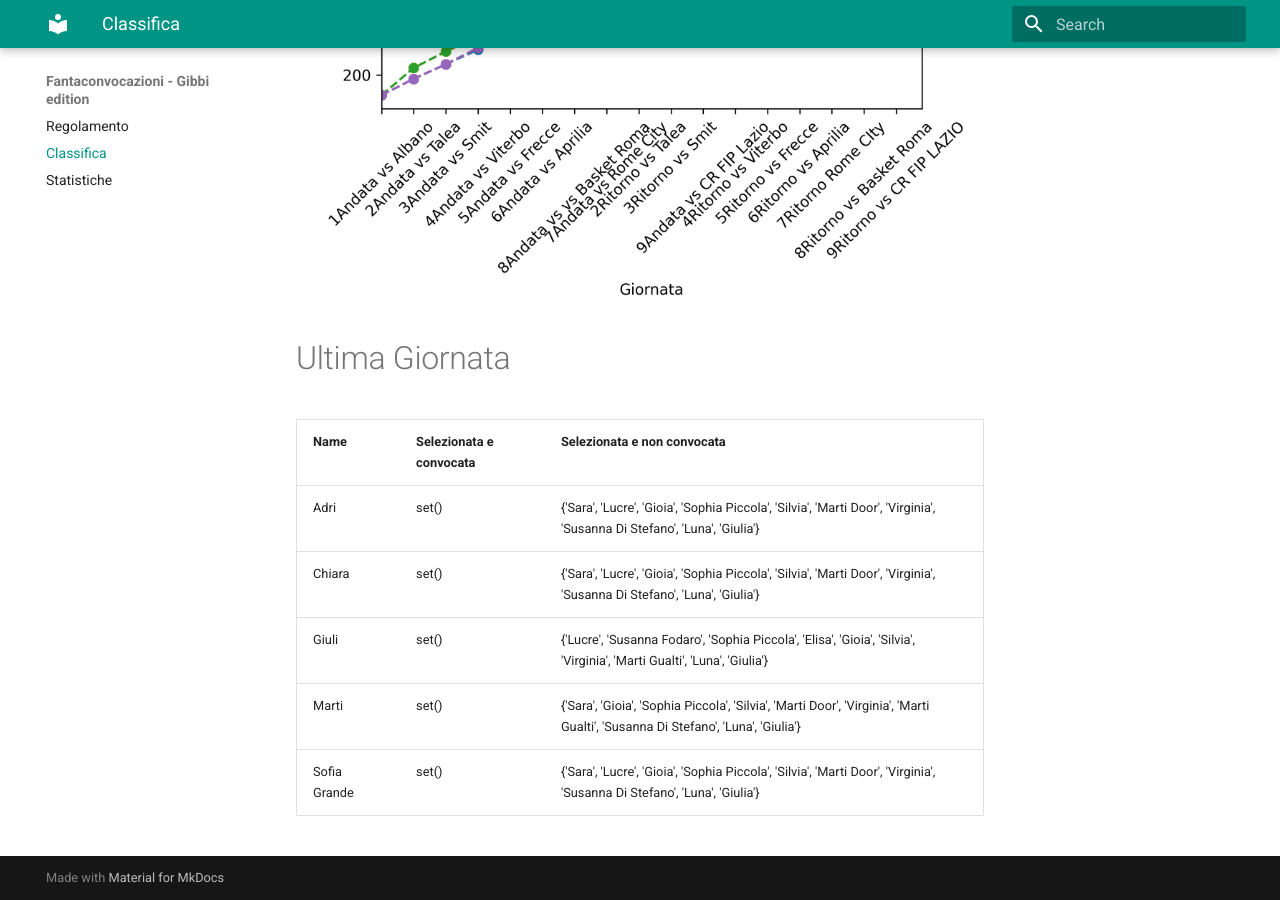
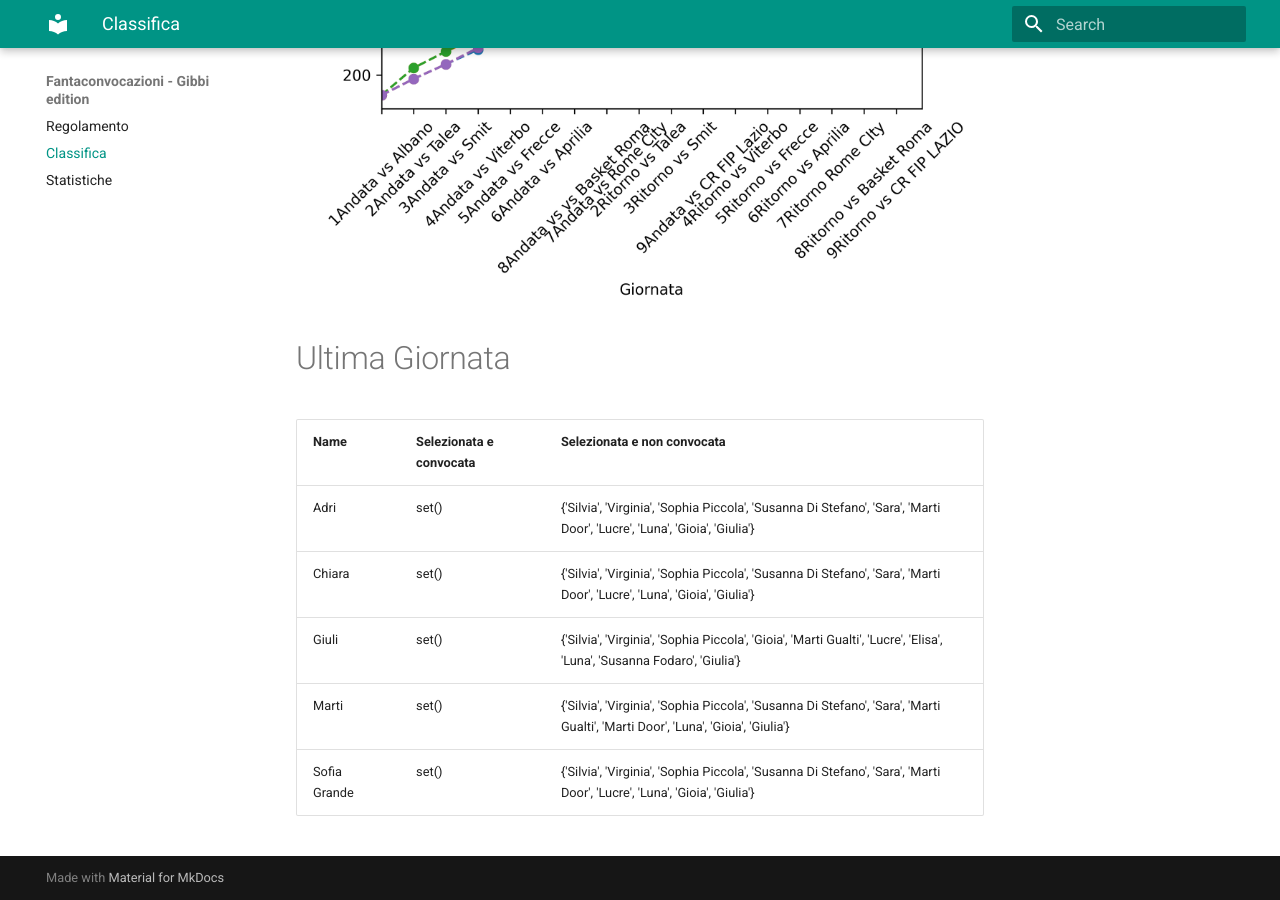
Before and after one commit to martinig94/fantagibbi, an MkDocs documentation site: the page built from docs/Classifica.md, in a window 1280 px wide and 900 px high, scrolled down 810 px. Built offline with MkDocs 1.6.1 and Material for MkDocs 9.7.7, drawn with Linux system fonts in a browser that asks for light colours.

Commit message:
Auto-update from main.py

```diff
--- a/docs/Classifica.md
+++ b/docs/Classifica.md
@@ -18,9 +18,9 @@
 <!-- START_TABLE CORRECT -->
 | Name         | Selezionata e convocata   | Selezionata e non convocata                                                                                                     |
 |:-------------|:--------------------------|:--------------------------------------------------------------------------------------------------------------------------------|
-| Adri         | set()                     | {'Sara', 'Lucre', 'Gioia', 'Sophia Piccola', 'Silvia', 'Marti Door', 'Virginia', 'Susanna Di Stefano', 'Luna', 'Giulia'}        |
-| Chiara       | set()                     | {'Sara', 'Lucre', 'Gioia', 'Sophia Piccola', 'Silvia', 'Marti Door', 'Virginia', 'Susanna Di Stefano', 'Luna', 'Giulia'}        |
-| Giuli        | set()                     | {'Lucre', 'Susanna Fodaro', 'Sophia Piccola', 'Elisa', 'Gioia', 'Silvia', 'Virginia', 'Marti Gualti', 'Luna', 'Giulia'}         |
-| Marti        | set()                     | {'Sara', 'Gioia', 'Sophia Piccola', 'Silvia', 'Marti Door', 'Virginia', 'Marti Gualti', 'Susanna Di Stefano', 'Luna', 'Giulia'} |
-| Sofia Grande | set()                     | {'Sara', 'Lucre', 'Gioia', 'Sophia Piccola', 'Silvia', 'Marti Door', 'Virginia', 'Susanna Di Stefano', 'Luna', 'Giulia'}        |
+| Adri         | set()                     | {'Silvia', 'Virginia', 'Sophia Piccola', 'Susanna Di Stefano', 'Sara', 'Marti Door', 'Lucre', 'Luna', 'Gioia', 'Giulia'}        |
+| Chiara       | set()                     | {'Silvia', 'Virginia', 'Sophia Piccola', 'Susanna Di Stefano', 'Sara', 'Marti Door', 'Lucre', 'Luna', 'Gioia', 'Giulia'}        |
+| Giuli        | set()                     | {'Silvia', 'Virginia', 'Sophia Piccola', 'Gioia', 'Marti Gualti', 'Lucre', 'Elisa', 'Luna', 'Susanna Fodaro', 'Giulia'}         |
+| Marti        | set()                     | {'Silvia', 'Virginia', 'Sophia Piccola', 'Susanna Di Stefano', 'Sara', 'Marti Gualti', 'Marti Door', 'Luna', 'Gioia', 'Giulia'} |
+| Sofia Grande | set()                     | {'Silvia', 'Virginia', 'Sophia Piccola', 'Susanna Di Stefano', 'Sara', 'Marti Door', 'Lucre', 'Luna', 'Gioia', 'Giulia'}        |
 <!-- END_TABLE CORRECT -->
```
